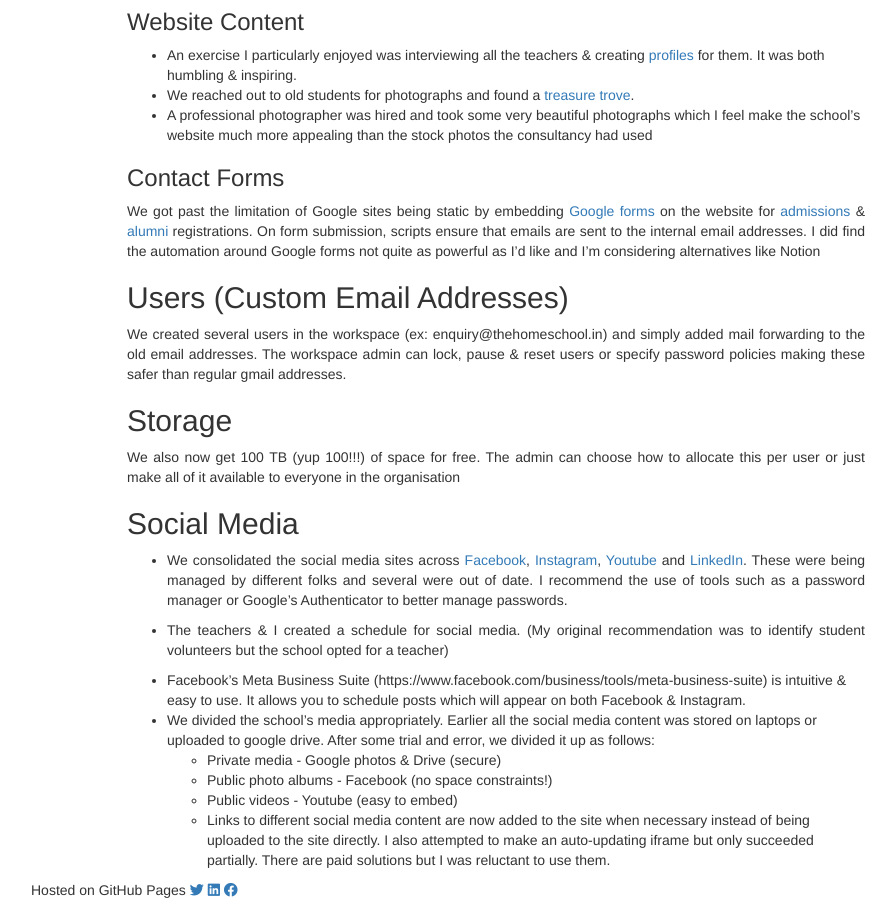
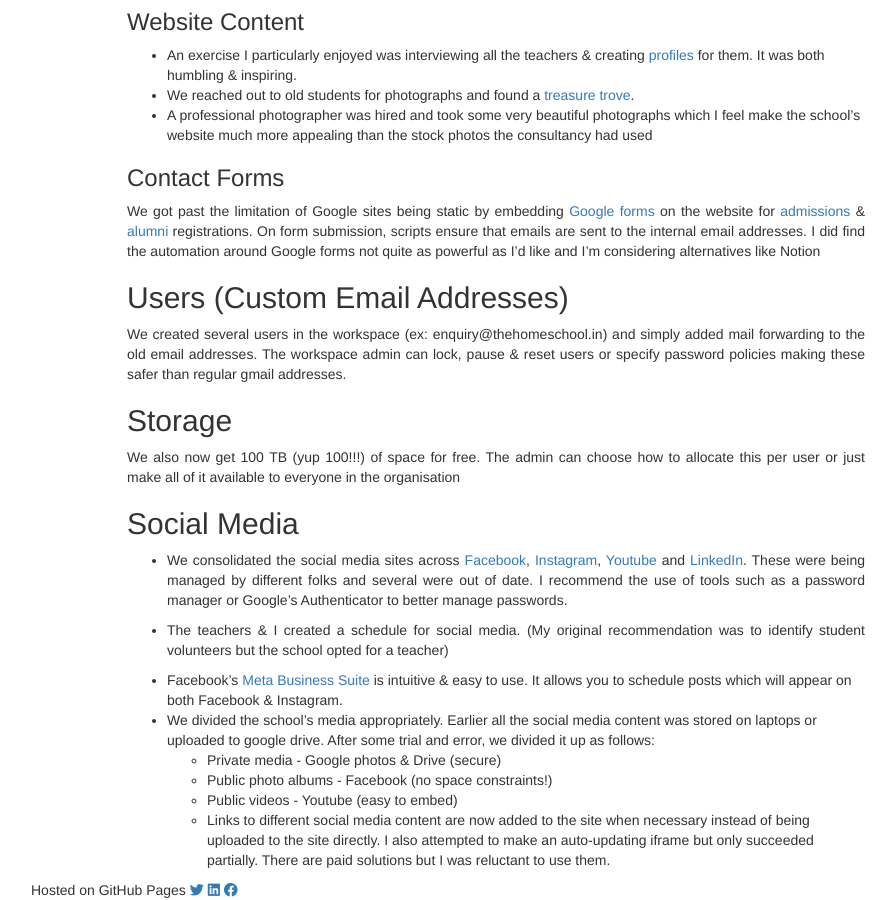
Before and after one commit to vivekKodira/vivekkodira.github.io, a Jekyll site: the page built from _posts/2024-11-14-school-website.md, in a window 1280 px wide and 900 px high, scrolled down 1112 px. Shown: the whole window, without its empty margins (48-944 px from the left). Built offline with Jekyll 4.4.1, drawn with Linux system fonts in a browser that asks for light colours; nearby versions of some CDN libraries.

Commit message:
Add home school blog

```diff
--- a/_posts/2024-11-14-school-website.md
+++ b/_posts/2024-11-14-school-website.md
@@ -59,7 +59,7 @@
 
 * The teachers & I created a schedule for social media. (My original recommendation was to identify student volunteers but the school opted for a teacher)
 
-* Facebook's Meta Business Suite (https://www.facebook.com/business/tools/meta-business-suite) is intuitive & easy to use. It allows you to schedule posts which will appear on both Facebook & Instagram.
+* Facebook's [Meta Business Suite](https://www.facebook.com/business/tools/meta-business-suite) is intuitive & easy to use. It allows you to schedule posts which will appear on both Facebook & Instagram.
 * We divided the school's media appropriately. Earlier all the social media content was stored on laptops or uploaded to google drive. After some trial and error, we divided it up as follows:
   - Private media - Google photos & Drive (secure)
   - Public photo albums - Facebook (no space constraints!)
```
